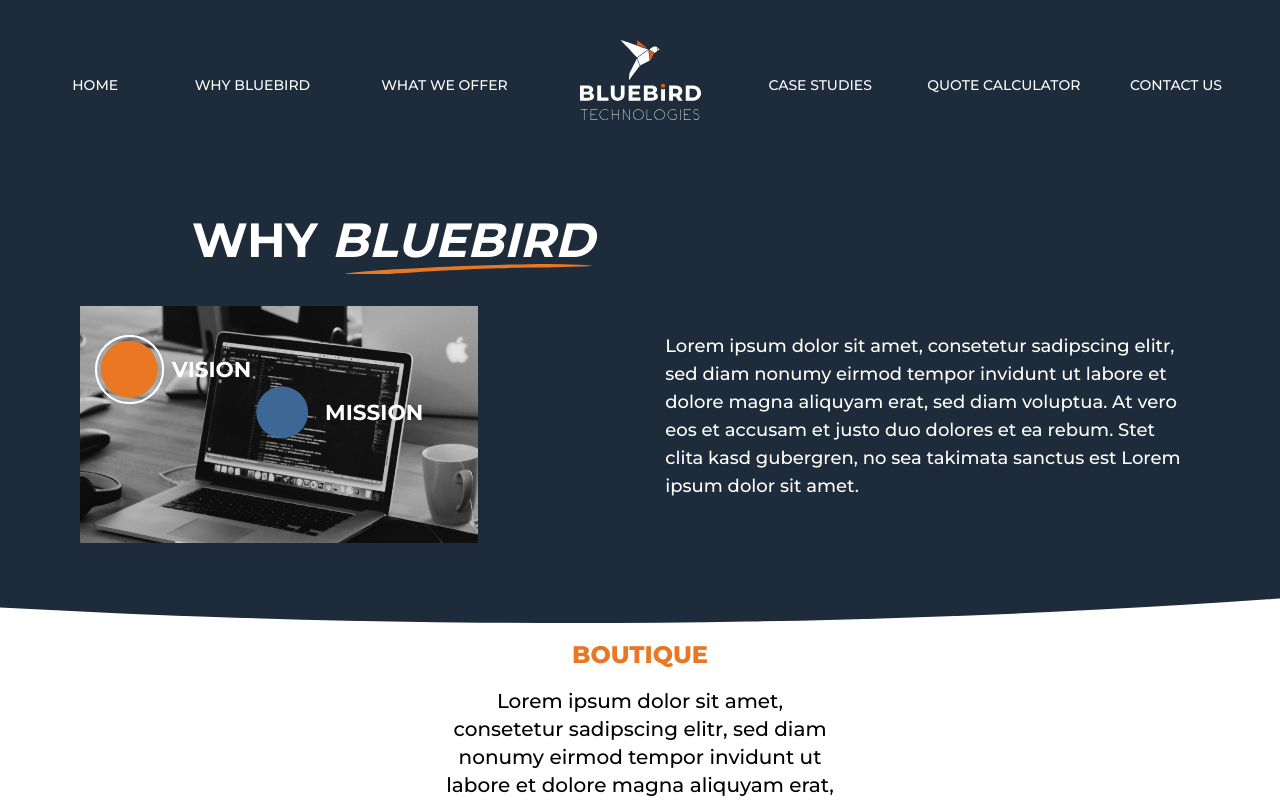
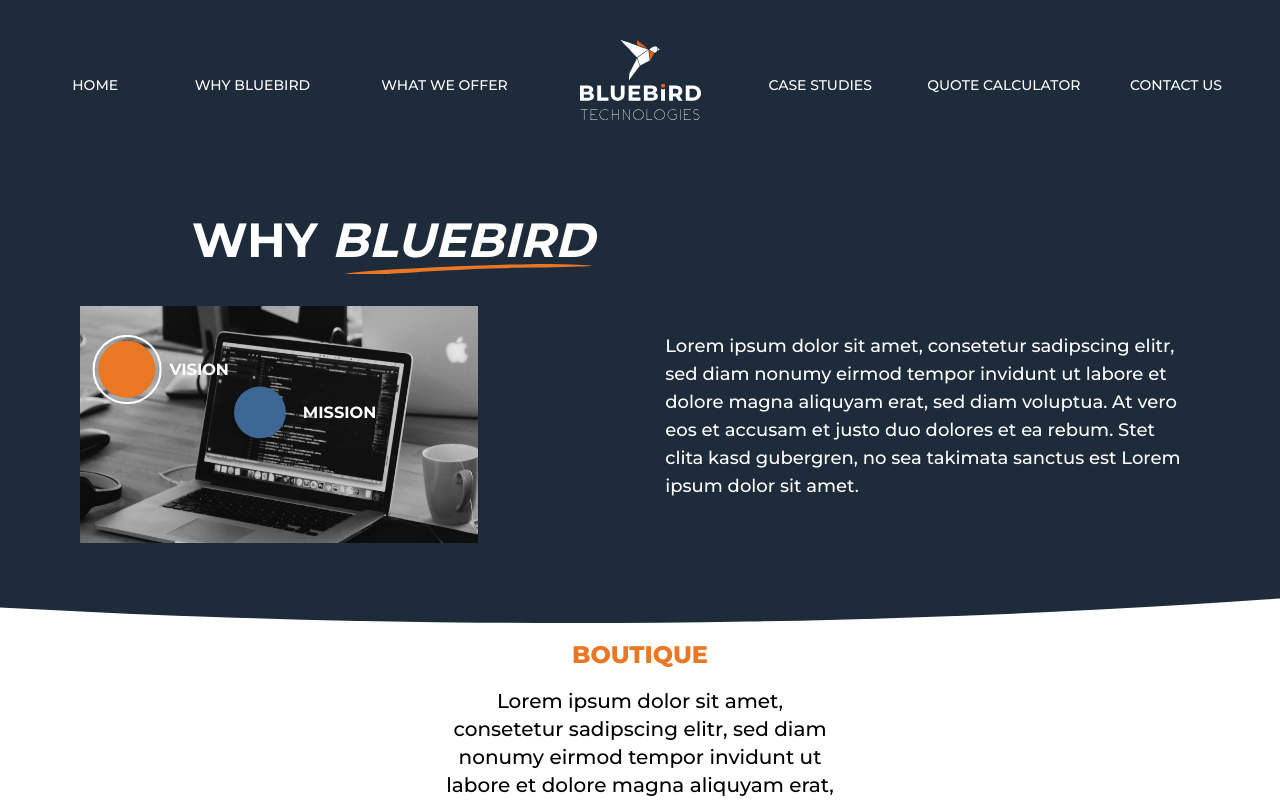
Before and after one commit to bluebird-technologies/bluebird_tech_OLD, a Next.js app: page /why in a window 1280 px wide. Shown: the top 800 px of the page. Built offline with nearby package versions, Linux system fonts and the light colour scheme.

Commit message:
text size reduced for smaller screens

```diff
--- a/components/WhyBluebird/CircleButton.tsx
+++ b/components/WhyBluebird/CircleButton.tsx
@@ -12,7 +12,7 @@ export function CircleButton({ icon, text, disabled, onClick }: CircleButtonProp
     <button onClick={onClick} disabled={disabled} className="h-[70px]">
       <div className="flex justify-start space-x-3 text-white group h-full">
         <div className="w-[80px] xl:w-[70px]">{icon}</div>
-        <div className="flex flex-col h-full justify-center items-center text-2xl md:4xl font-bold uppercase group-hover:scale-110">
+        <div className="flex flex-col h-full justify-center items-center text-lg md:4xl font-bold uppercase group-hover:scale-110">
           {text}
         </div>
       </div>
```
